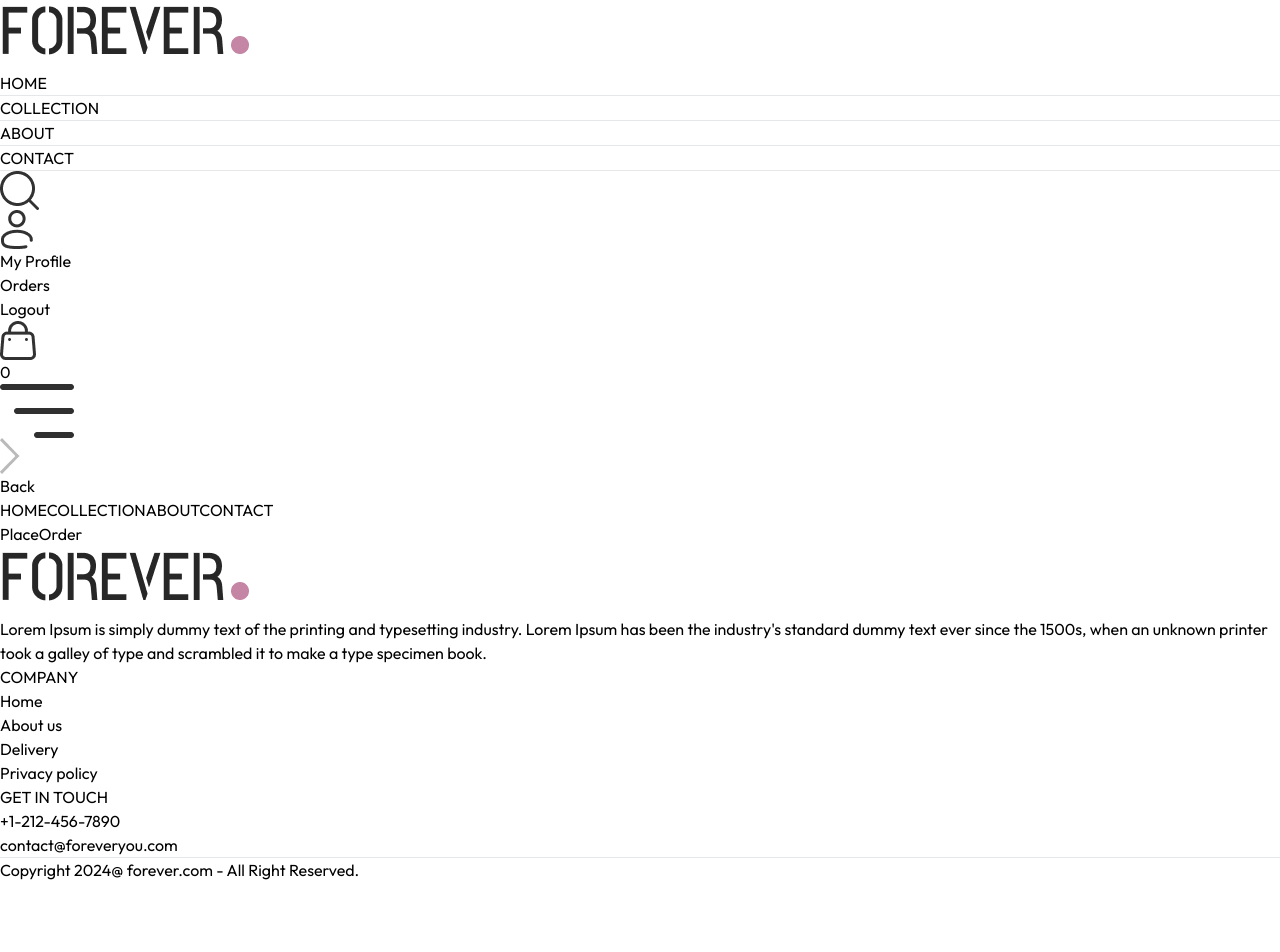
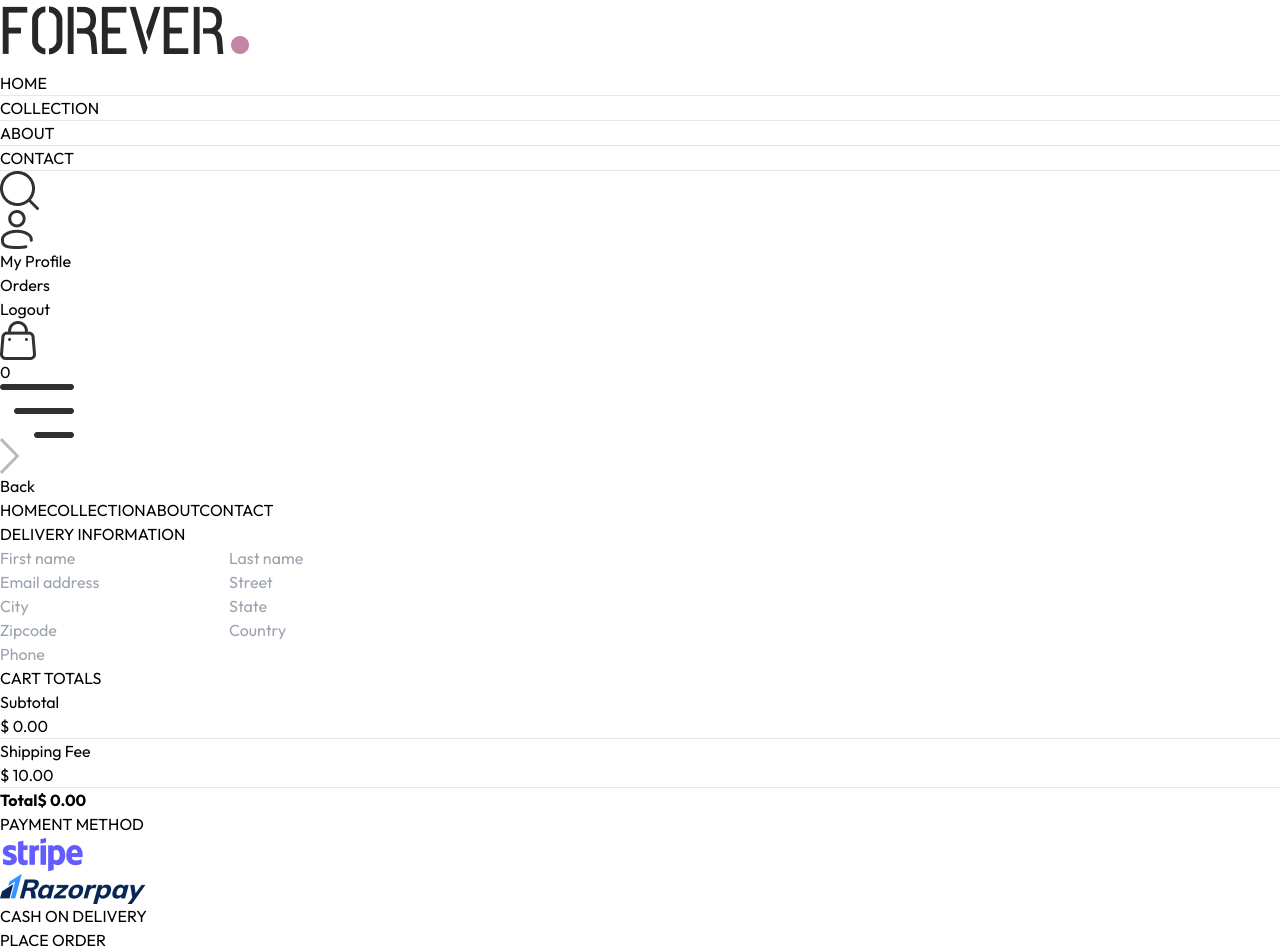
Before and after one commit to kumar-sudhakar/E-commerce-App, a React (Vite) app: page /place-order in a window 1280 px wide. Shown: the top 952 px of the page. Before the commit the page ends 882 px from the top, so only its background shows below. Built offline with nearby package versions, Linux system fonts and the light colour scheme.

Commit message:
feat: build PlaceOrder checkout page

```diff
--- a/src/pages/PlaceOrder.jsx
+++ b/src/pages/PlaceOrder.jsx
@@ -1,8 +1,70 @@
-import React from 'react'
+import React, { useContext, useState } from 'react'
+import Title from '../components/Title'
+import CartTotal from '../components/CartTotal'
+import { assets } from '../assets/assets'
+import { ShopContext } from '../context/ShopContext'
 
 const PlaceOrder = () => {
+
+  const [method, setMethod] = useState('cod');
+  const { navigate } = useContext(ShopContext);
+
   return (
-    <div>PlaceOrder</div>
+    <div className='flex flex-col sm:flex-row justify-between gap-4 pt-5 sm:pt-14 min-h-[80vh] border-t'>
+      {/* ------------- Left Side ---------------- */}
+      <div className='flex flex-col gap-4 w-full sm:max-w-[480px]'>
+
+        <div className='text-xl sm:text-2xl my-3'>
+          <Title text1={'DELIVERY'} text2={'INFORMATION'} />
+        </div>
+        <div className='flex gap-3'>
+          <input className='border border-gray-300 rounded py-1.5 px-3.5 w-full' type="text" placeholder='First name' />
+          <input className='border border-gray-300 rounded py-1.5 px-3.5 w-full' type="text" placeholder='Last name' />
+        </div>
+        <input className='border border-gray-300 rounded py-1.5 px-3.5 w-full' type="email" placeholder='Email address' />
+        <input className='border border-gray-300 rounded py-1.5 px-3.5 w-full' type="text" placeholder='Street' />
+        <div className='flex gap-3'>
+          <input className='border border-gray-300 rounded py-1.5 px-3.5 w-full' type="text" placeholder='City' />
+          <input className='border border-gray-300 rounded py-1.5 px-3.5 w-full' type="text" placeholder='State' />
+        </div>
+        <div className='flex gap-3'>
+          <input className='border border-gray-300 rounded py-1.5 px-3.5 w-full' type="number" placeholder='Zipcode' />
+          <input className='border border-gray-300 rounded py-1.5 px-3.5 w-full' type="text" placeholder='Country' />
+        </div>
+        <input className='border border-gray-300 rounded py-1.5 px-3.5 w-full' type="number" placeholder='Phone' />
+      </div>
+
+      {/* ------------- Right Side ------------------ */}
+      <div className='mt-8'>
+
+        <div className='mt-8 min-w-80'>
+          <CartTotal />
+        </div>
+
+        <div className='mt-12'>
+          <Title text1={'PAYMENT'} text2={'METHOD'} />
+          {/* --------------- Payment Method Selection ------------- */}
+          <div className='flex gap-3 flex-col lg:flex-row'>
+            <div onClick={() => setMethod('stripe')} className='flex items-center gap-3 border p-2 px-3 cursor-pointer'>
+              <p className={`min-w-3.5 h-3.5 border rounded-full ${method === 'stripe' ? 'bg-green-400' : ''}`}></p>
+              <img className='h-5 mx-4' src={assets.stripe_logo} alt="" />
+            </div>
+            <div onClick={() => setMethod('razorpay')} className='flex items-center gap-3 border p-2 px-3 cursor-pointer'>
+              <p className={`min-w-3.5 h-3.5 border rounded-full ${method === 'razorpay' ? 'bg-green-400' : ''}`}></p>
+              <img className='h-5 mx-4' src={assets.razorpay_logo} alt="" />
+            </div>
+            <div onClick={() => setMethod('cod')} className='flex items-center gap-3 border p-2 px-3 cursor-pointer'>
+              <p className={`min-w-3.5 h-3.5 border rounded-full ${method === 'cod' ? 'bg-green-400' : ''}`}></p>
+              <p className='text-gray-500 text-sm font-medium mx-4'>CASH ON DELIVERY</p>
+            </div>
+          </div>
+
+          <div className='w-full text-end mt-8'>
+            <button onClick={() => navigate('/orders')} className='bg-black text-white px-16 py-3 text-sm'>PLACE ORDER</button>
+          </div>
+        </div>
+      </div>
+    </div>
   )
 }
 
```
